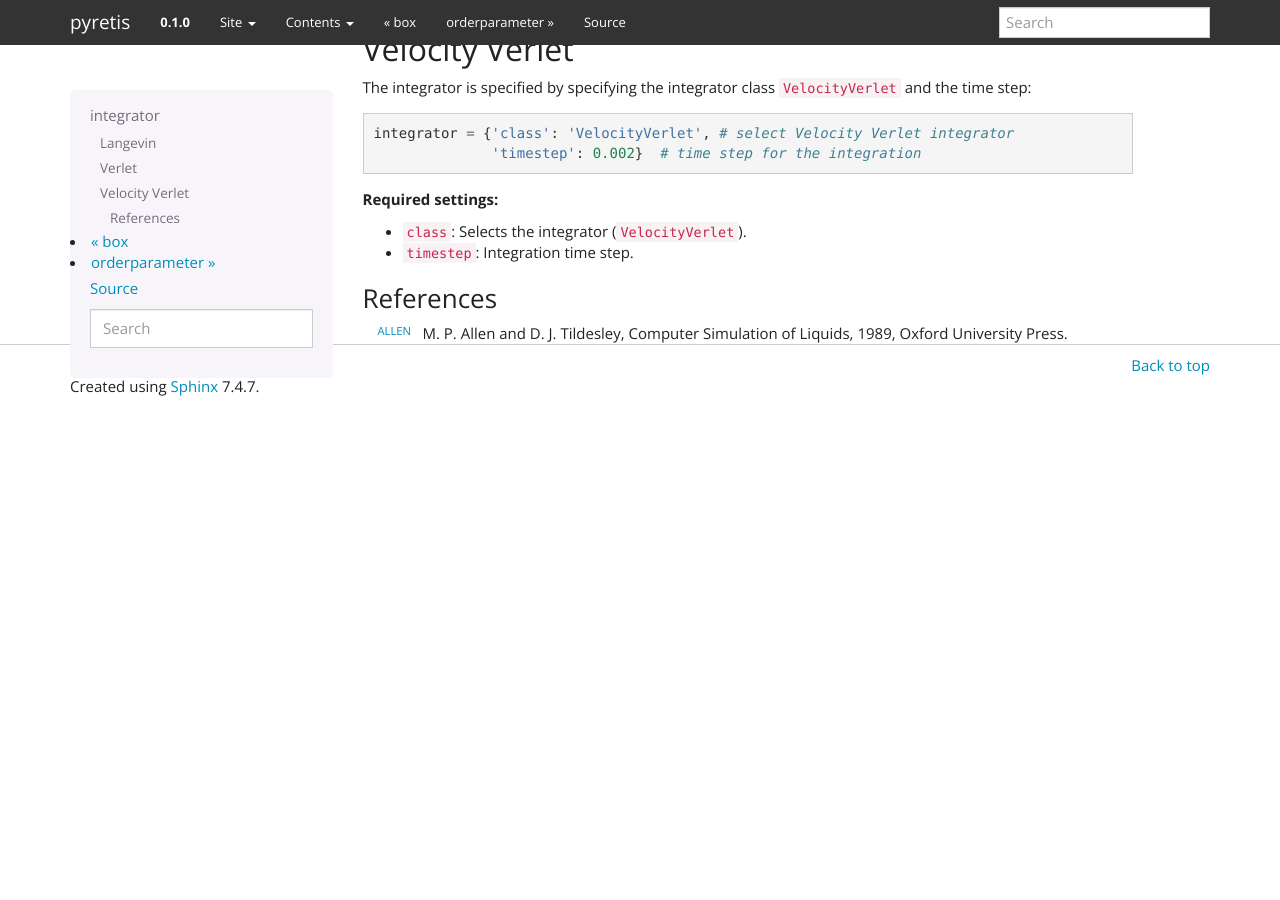
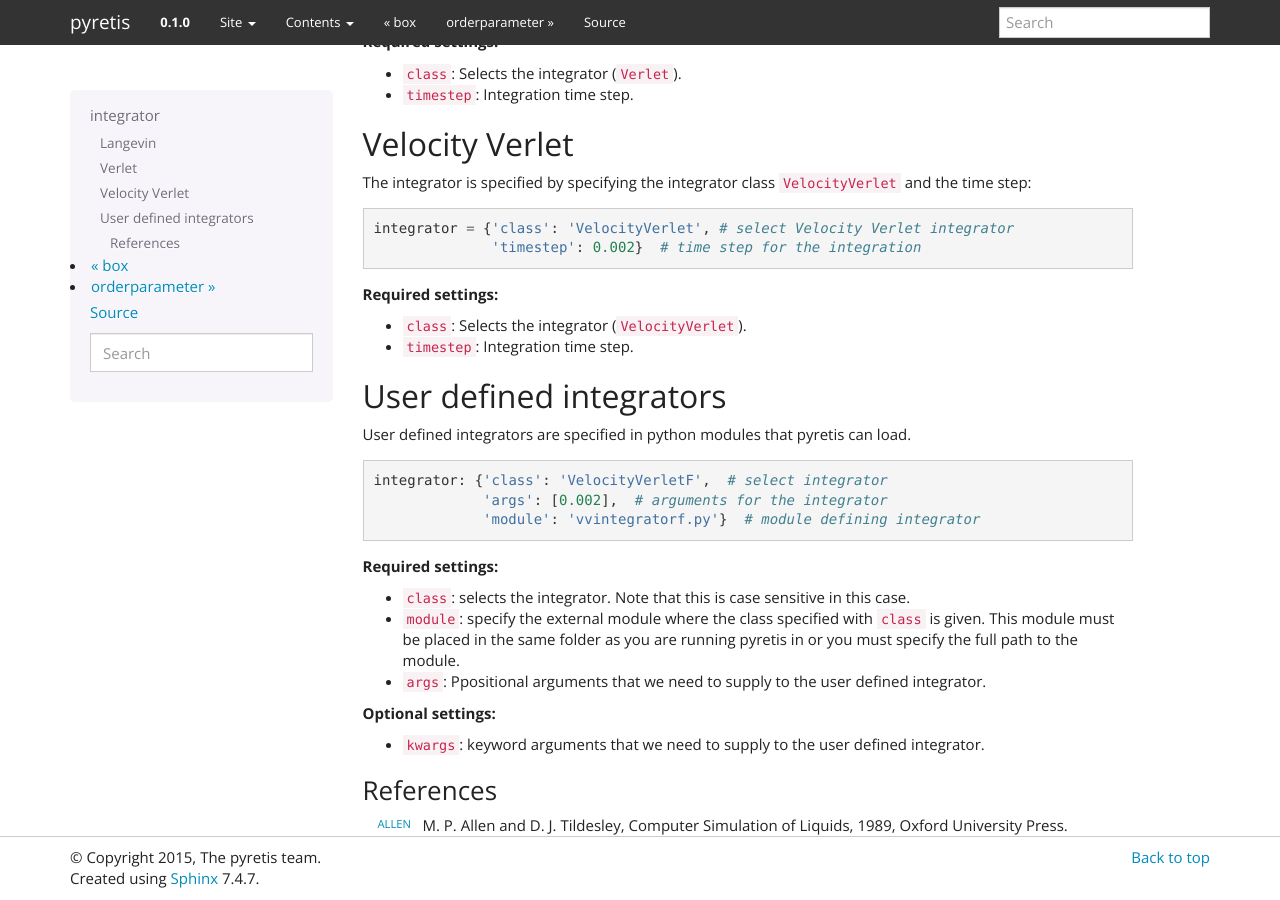
Before and after one commit to jonasjaeger-sci/mod905, a Sphinx documentation site: the page built from docs/user/keywords/integrator.rst, in a window 1280 px wide and 900 px high, scrolled down 1524 px. Built offline with Sphinx 7.4.7, drawn with Linux system fonts in a browser that asks for light colours; before the commit the page ends 1931 px from its top, so only the background shows below that; some of the changed text lies outside the part shown.

Commit message:
Added more details about integrators and input.

```diff
--- a/docs/user/input.rst
+++ b/docs/user/input.rst
@@ -45,6 +45,9 @@ is case insensitive:
     # is identical to:
     UNITS = lj
     tAsK = md-nve
+
+There are some important exceptions to the case sensitiveness: When
+referring to files and python class names case will in general matter!
 
 You can also add other text and comments to structure the input file:
 
--- a/docs/user/keywords/integrator.rst
+++ b/docs/user/keywords/integrator.rst
@@ -7,9 +7,10 @@ The integrator is responsible for integrating Newton's
 equations of motion numerically in pyretis.
 
 The integrator is specified by providing a ``class`` for the integrator
-and a ``timestep``. Some integrators might require additional settings
+and a ``timestep`` and these two settings specify the type of integrator
+to use and it's time step in *internal units*.
+Some integrators might require additional settings
 as discussed below.
-
 
 Integrator setting example:
 
@@ -27,6 +28,14 @@ are:
 * :ref:`Velocity Verlet <user-keywords-integrator-velocity-verlet>`
 
 which are described in detail below.
+
+In addition, it is possible to extend pyretis with user defined
+integrators written in for instance python, fortran or c.
+Such integrators can be requested by
+specifying some additional keywords as described in detail
+in the section
+on :ref:`user defined integrators <user-keywords-integrator-user-defined>`
+
 
 .. _user-keywords-integrator-langevin:
 
@@ -132,6 +141,40 @@ class ``VelocityVerlet`` and the time step:
 
 * ``timestep``: Integration time step.
 
+
+.. _user-keywords-integrator-user-defined:
+
+User defined integrators
+........................
+
+User defined integrators are specified in python modules that
+pyretis can load.
+
+.. code-block:: python
+
+    integrator: {'class': 'VelocityVerletF',  # select integrator
+                 'args': [0.002],  # arguments for the integrator
+                 'module': 'vvintegratorf.py'}  # module defining integrator
+
+**Required settings:**
+
+* ``class``: selects the integrator. Note that this is case sensitive
+  in this case.
+
+* ``module``: specify the external module where the class specified with
+  ``class`` is given. This module must be placed in the same folder as
+  you are running pyretis in or you must specify the full path to the module.
+
+* ``args``: Ppositional arguments that we need to supply to the user defined
+  integrator.
+
+
+**Optional settings:**
+
+* ``kwargs``: keyword arguments that we need to supply to the user defined
+  integrator.
+
+
 References
 ~~~~~~~~~~
 
```
